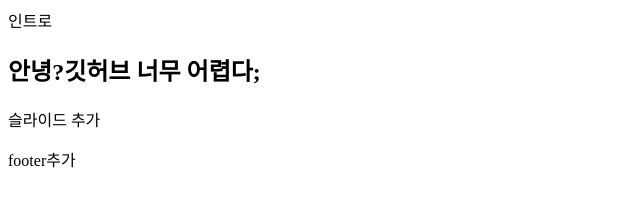
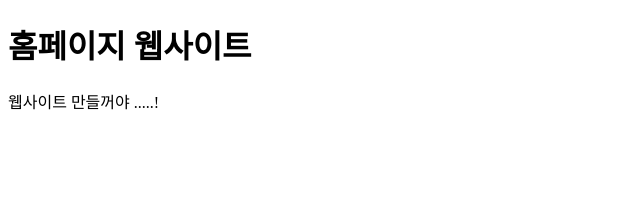
Before and after one commit to YunheeAhn/home, a plain HTML site: page index.html in a window 1280 px wide. Shown: the whole page, without its empty margins (0-640 px from the left). Drawn offline with Linux system fonts and the light colour scheme.

Commit message:
all index rewrite

```diff
--- a/index.html
+++ b/index.html
@@ -1,19 +1,12 @@
-인트로
-
 <!DOCTYPE html>
 <html lang="en">
   <head>
     <meta charset="UTF-8" />
     <meta name="viewport" content="width=device-width, initial-scale=1.0" />
-    <title>코드추가</title>
+    <title>웹사이트</title>
   </head>
   <body>
-    <nav>
-      <h1>안녕?깃허브 너무 어렵다;</h1>
-      <p>슬라이드 추가</p>
-    </nav>
-    <footer>
-      <h9>footer추가</h9>
-    </footer>
+    <h1>홈페이지 웹사이트</h1>
+    <p>웹사이트 만들꺼야 .....!</p>
   </body>
 </html>
```
Also changed, not shown: 1 other file.
